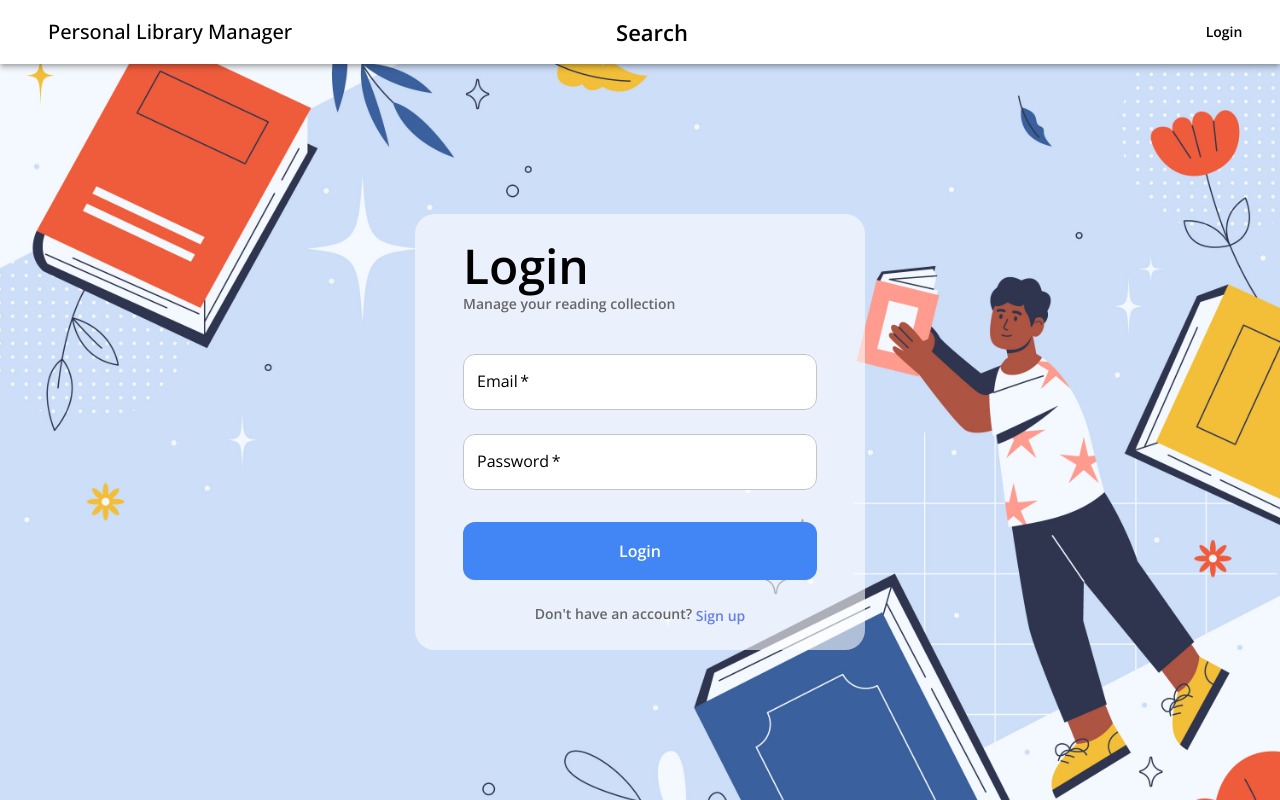
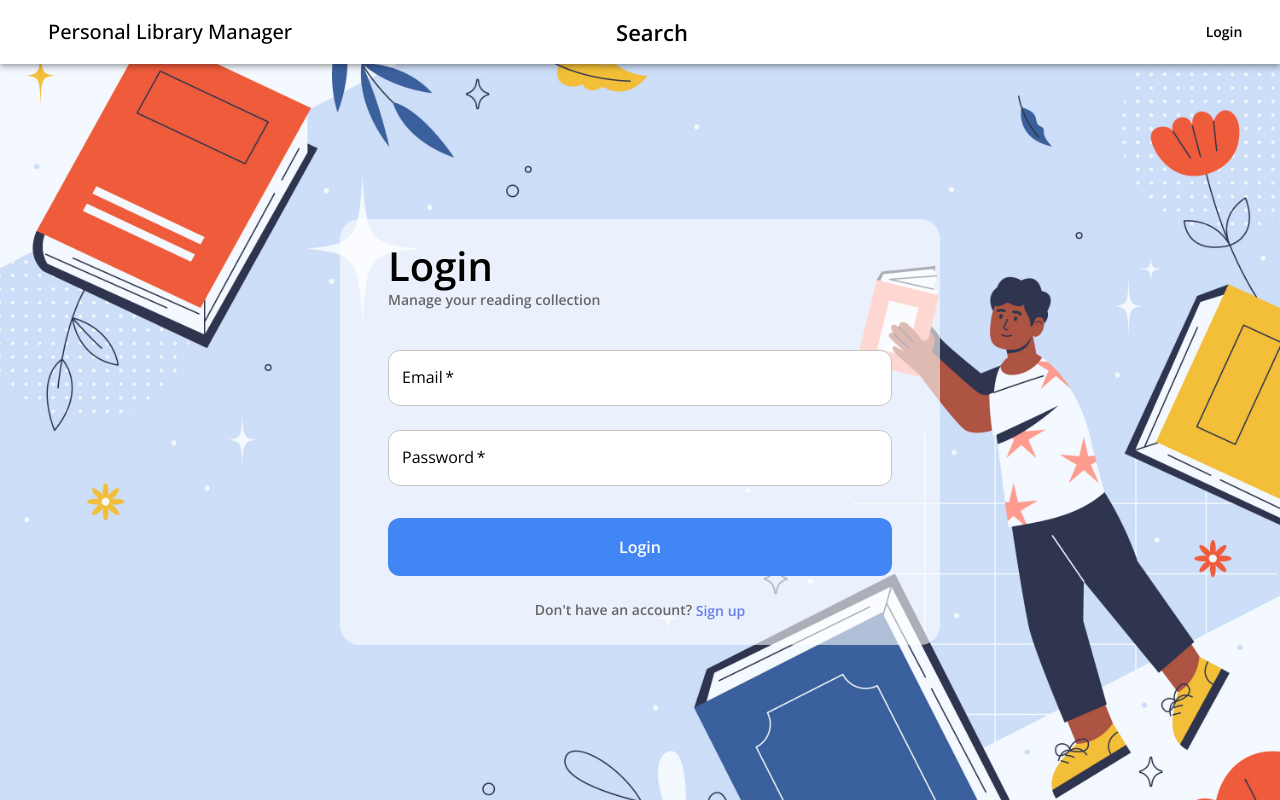
Before and after one commit to risinsilv/Personal-Library-Manager, a React (Vite) app in the folder client/: page /login in a window 1280 px wide. Built offline with nearby package versions, Linux system fonts and the light colour scheme; no server answers; some icons are missing.

Commit message:
Made the login screen reponsive

```diff
--- a/client/src/pages/Login.jsx
+++ b/client/src/pages/Login.jsx
@@ -134,19 +134,29 @@ const Login = () => {
        height: 'calc(100vh - 64px)',
         display: 'flex',
         alignItems: 'center',
+        justifyContent: 'center',
         backgroundImage: `url(${LoginBackground})`,
         backgroundSize: 'cover',
         backgroundPosition: 'center',
         backgroundRepeat: 'no-repeat',
         overflow: 'hidden',
+        px: { xs: 2, sm: 0 },
       }}
     >
-      <Container sx={{minWidth:'450px', maxWidth:'600px', width:"30vw" , border: 'none', borderRadius: 5,backgroundColor: mode === 'light' ? 'rgba(255, 255, 255, 0.6)' : 'rgba(18, 18, 18, 0.89)'}}>
-        <Paper elevation={0} sx={{ p: 3, borderRadius: 2, backgroundColor:'transparent' }}>
-          <Typography variant="h3" align="left" fontWeight={600}>
+      <Container sx={{
+        minWidth: 280,
+        width: { xs: '92vw', sm: '80vw', md: '30vw' },
+        maxWidth: { xs: 420, sm: 700, md: 800 },
+        minWidth: {xs: 280, sm: 400, md: 600},
+        border: 'none',
+        borderRadius: 5,
+        backgroundColor: mode === 'light' ? 'rgba(255, 255, 255, 0.6)' : 'rgba(18, 18, 18, 0.89)'
+      }}>
+        <Paper elevation={0} sx={{ p: { xs: 2, sm: 3 }, borderRadius: 2, backgroundColor:'transparent' }}>
+          <Typography variant="h3" align="left" fontWeight={600} sx={{ fontSize: { xs: '1.75rem', sm: '2rem', md: '2.5rem' } }}>
             {isSignup ? 'Sign Up' : 'Login'}
           </Typography>
-          <Typography variant="body2" align="left" color="text.secondary" sx={{ mb: 3 }} fontWeight={600}>
+          <Typography variant="body2" align="left" color="text.secondary" sx={{ mb: { xs: 2, sm: 3 } }} fontWeight={600}>
             Manage your reading collection
           </Typography>
 
@@ -215,6 +225,7 @@ const Login = () => {
               sx={{
                 mt: 3,
                 py: 1.5,
+                height: { xs: 48, sm: 58 },
 
               }}
             >
```
